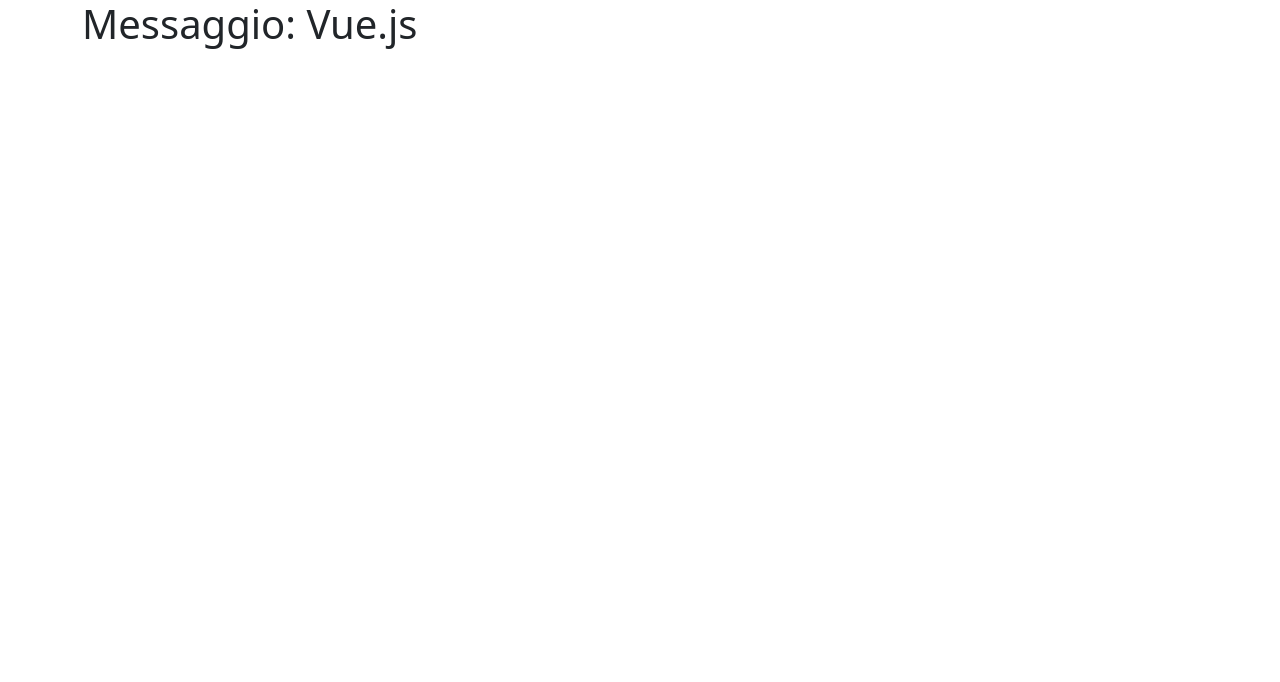
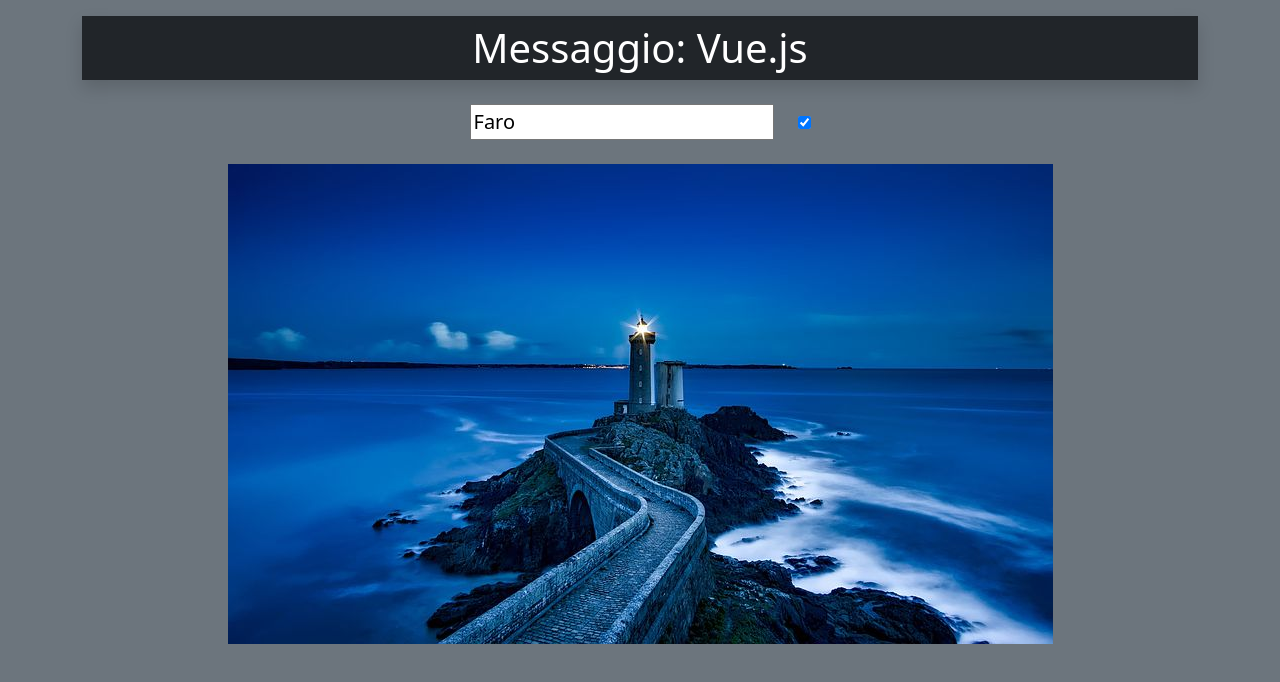
Before and after one commit to RixTerreny/vue-hello, a plain HTML site: page index.html in a window 1280 px wide. Drawn offline with nearby package versions, Linux system fonts and the light colour scheme.

Commit message:
bonus added

```diff
--- a/index.html
+++ b/index.html
@@ -9,10 +9,16 @@
     <title>Document</title>
 </head>
 
-<body>
+<body class="bg-secondary">
     <div id="app">
-        <main class="container">
-            <h1>Messaggio: {{message}}</h1>
+        <main class="container text-center fs-5">
+            <h1 :class="classiRiccardo">Messaggio: {{message}}</h1>
+            <input type="text" v-model="luogo">
+            <input class="ms-4" type="checkbox" v-model="scelto">
+            <div class="mt-4">
+                <img alt="" :src="immagine">
+            </div>
+
         </main>
     </div>
     <script src="js/main.js"></script>
--- a/js/main.js
+++ b/js/main.js
@@ -3,7 +3,11 @@ const {createApp} = Vue;
 createApp({
     data(){
         return{
-            message: "Vue.js"
+            message: "Vue.js",
+            luogo: "Faro",
+            classiRiccardo:"mt-3 text-white shadow bg-dark py-2 mb-4",
+            scelto: true,
+            immagine: "img/img.jpg"
         }
     }
 }).mount("#app");
```
Also changed, not shown: img/img.jpg (added), 1 other file.
